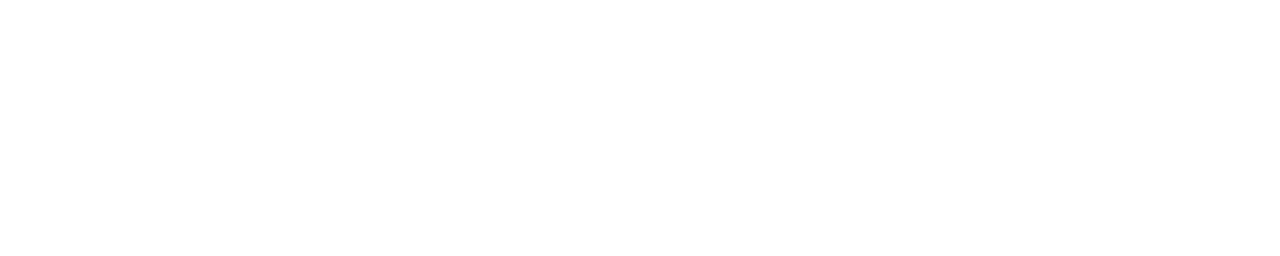
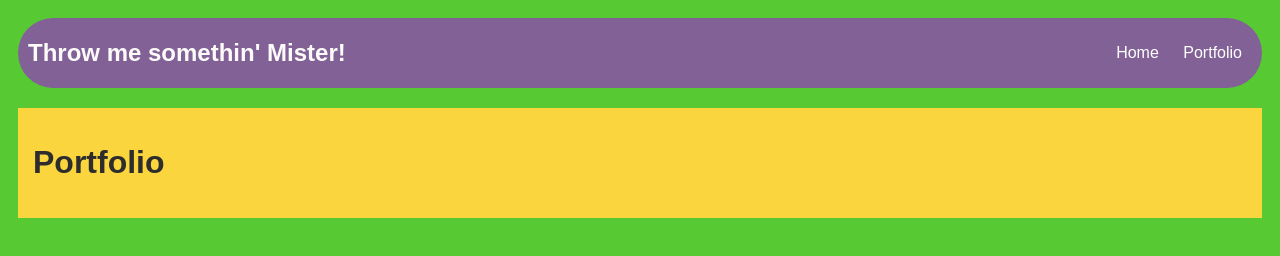
Before and after one commit to jldaggs88/jldaggs88.github.io, a plain HTML site: page portfolio.html in a window 1280 px wide. Drawn offline with nearby package versions, Linux system fonts and the light colour scheme; no server answers.

Commit message:
add portfolio.html file

```diff
--- a/portfolio.html
+++ b/portfolio.html
@@ -1,9 +1,113 @@
 <!DOCTYPE html>
 <html>
     <head>
-        <title> </title>
+        <title>Mardi No Gras</title>
+        <style type="text/css">
+    body {
+        background: rgb(87, 202, 51);/*green*/
+        color: rgb(45, 45, 45);
+        padding: 10px;
+        font-family: arial;
+    }
+    header {
+        font-size: 1.5em;
+        font-weight: bold;
+    }
+    #all-contents {
+        max-width: 800px;
+        margin: auto;
+    }
+
+    /* navigation menu */
+    nav {
+        background: rgb(129, 97, 150);/*purple*/
+        margin: 0 auto;
+        margin-bottom: 20px;
+        display: flex;
+        padding: 10px;
+        border-radius: 60px;
+    }
+    nav header {
+        display: flex;
+        align-items: center;
+        color: rgb(252, 251, 249); /*white text*/
+        flex: 1;
+    }
+    nav ul {
+        list-style-image: none;
+    }
+    nav li {
+        display: inline-block;
+        padding: 0 10px;
+    }
+    nav a {
+        text-decoration: none;
+        color: #fff;
+    }
+
+    /* main container area beneath menu */
+    main {
+        background: rgb(250, 213, 62); /*gold*/
+        display: flex;
+    }
+    .sidebar {
+        margin-right: 25px;
+        padding: 10px;
+    }
+    .sidebar img {
+        width: 200px;
+    }
+    .content {
+        flex: 1;
+        padding: 15px;
+    }
+    /* portfolio styles */
+            #portfolio {
+                list-style-type: none;
+                padding-left: 0;
+            }
+
+            #portfolio li {
+                background: #fff;
+                padding: 10px;
+                border-radius: 10px;
+                margin-bottom: 10px;
+            }
+
+            #portfolio li:hover {
+                background: #eee;
+            }
+
+            #portfolio a {
+                text-decoration: none;
+                color: #454545;
+            }
+    .interests header {
+        font-size: 1.25em;
+    }
+        </style>
     </head>
+
     <body>
-
+        <div id="all contents">
+        <nav>
+            <header>Throw me somethin' Mister!</header>
+            <ul>
+                <li><a href="index.html">Home</a>
+                </li>
+                <li><a href="portfolio.html">Portfolio</a>
+                </li>
+            </ul>
+        </nav>
+        <main>
+            <div class="content">
+                <h1>Portfolio</h1>
+                <ul id="portfolio">
+                </ul>
+            </div>
+        </main>
+        </div>
+        <script src="https://ajax.googleapis.com/ajax/libs/jquery/2.1.3/jquery.min.js"></script>
+        <script id="portfolioScript">$(document).ready(function() {$.getJSON('projects/projects.json').then(function(data) { data.projects.forEach(function(project){ $('#portfolio').append('<li><a href="projects/' + project.name + '/">' + project.title + ' : ' + project.description + '</a></li>'); }); }); });</script>
     </body>
 </html>
```
Also changed, not shown: index.html (+0 -1 lines).
